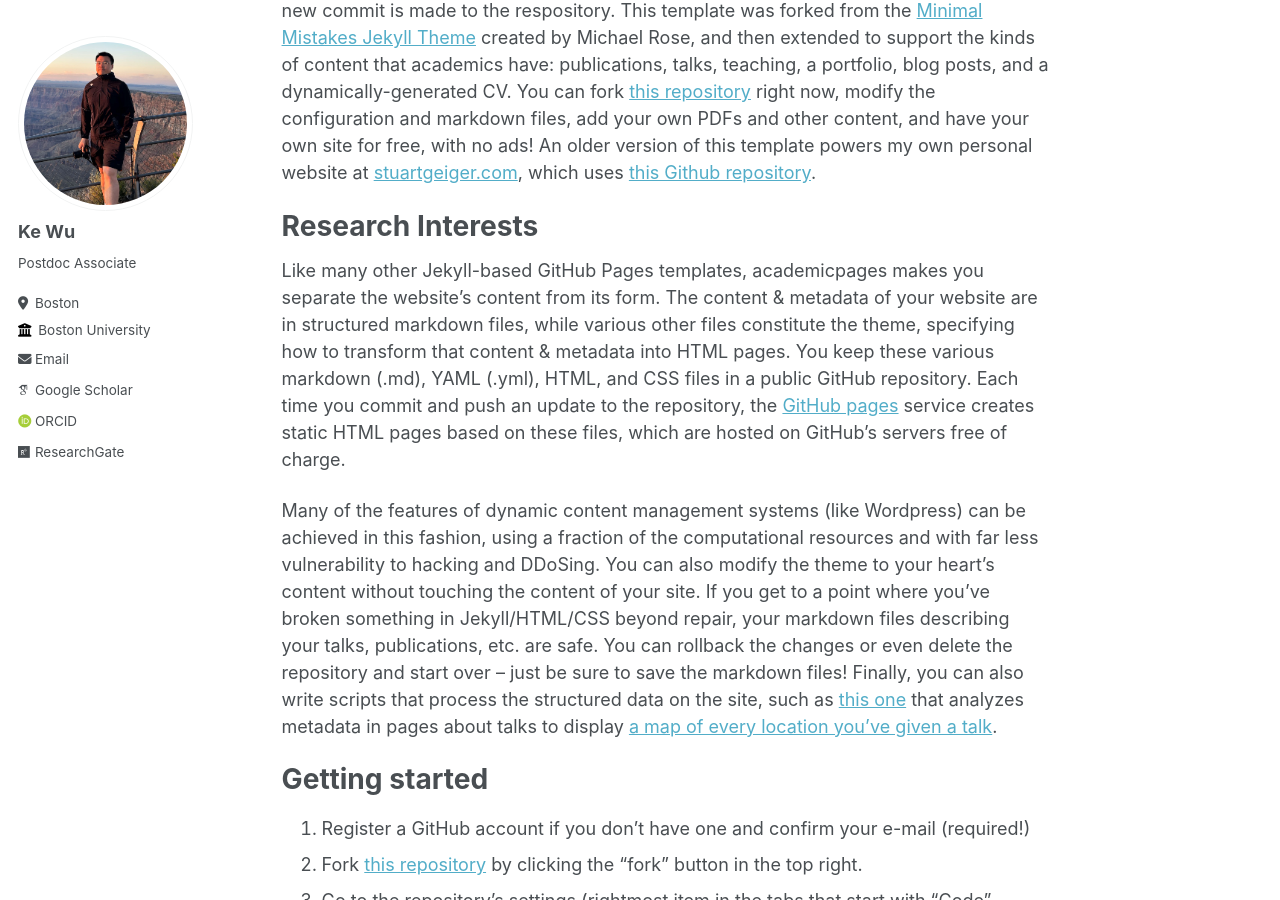
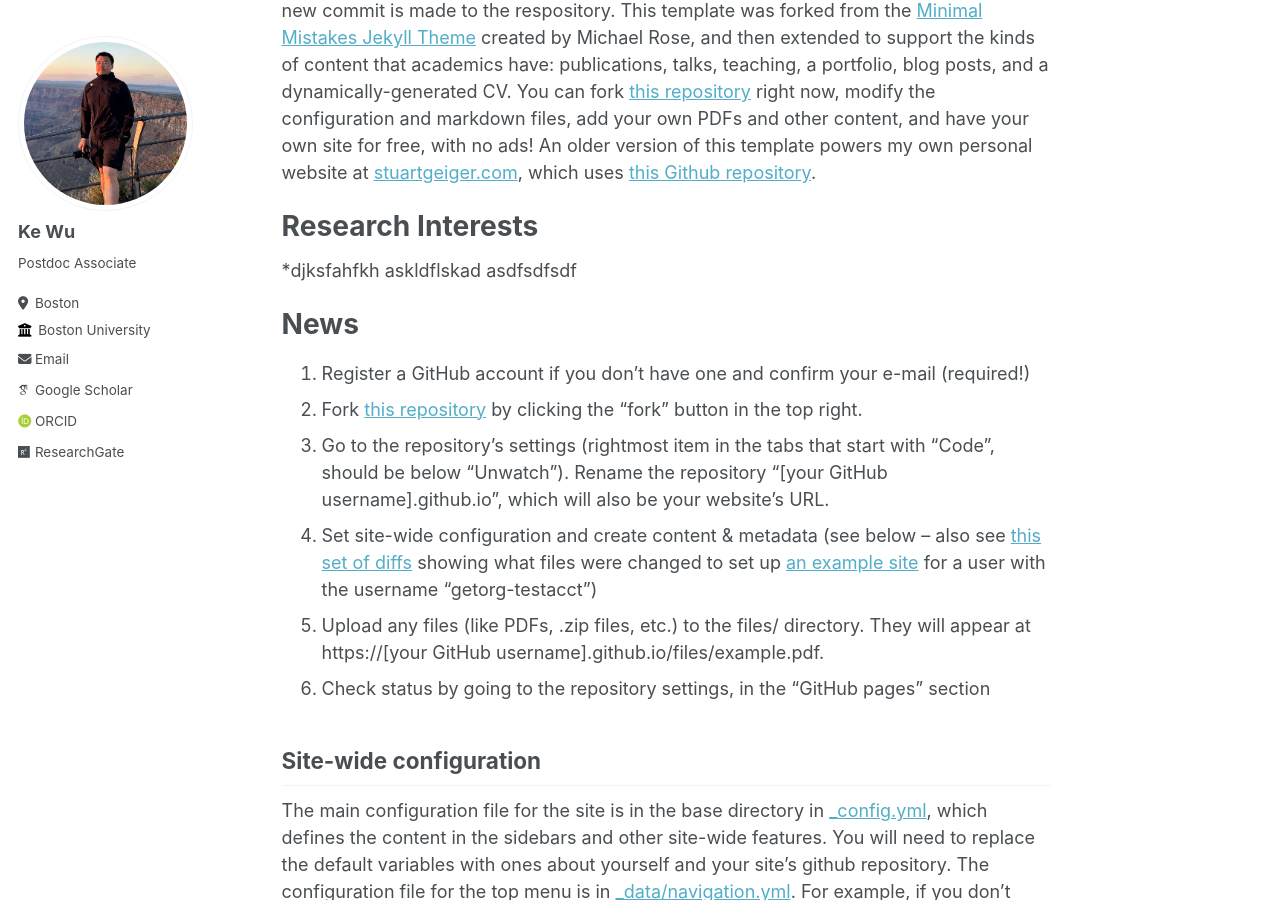
Before and after one commit to wuke0305/wuke0305.github.io, a Jekyll site: the page built from _pages/about.md, in a window 1280 px wide and 900 px high, scrolled down 244 px. Built offline with Jekyll 4.4.1, drawn with Linux system fonts in a browser that asks for light colours; some web fonts are replaced.

Commit message:
Update about.md

```diff
--- a/_pages/about.md
+++ b/_pages/about.md
@@ -11,11 +11,11 @@
 
 Research Interests
 ======
-Like many other Jekyll-based GitHub Pages templates, academicpages makes you separate the website's content from its form. The content & metadata of your website are in structured markdown files, while various other files constitute the theme, specifying how to transform that content & metadata into HTML pages. You keep these various markdown (.md), YAML (.yml), HTML, and CSS files in a public GitHub repository. Each time you commit and push an update to the repository, the [GitHub pages](https://pages.github.com/) service creates static HTML pages based on these files, which are hosted on GitHub's servers free of charge.
+*djksfahfkh
+askldflskad
+asdfsdfsdf
 
-Many of the features of dynamic content management systems (like Wordpress) can be achieved in this fashion, using a fraction of the computational resources and with far less vulnerability to hacking and DDoSing. You can also modify the theme to your heart's content without touching the content of your site. If you get to a point where you've broken something in Jekyll/HTML/CSS beyond repair, your markdown files describing your talks, publications, etc. are safe. You can rollback the changes or even delete the repository and start over -- just be sure to save the markdown files! Finally, you can also write scripts that process the structured data on the site, such as [this one](https://github.com/academicpages/academicpages.github.io/blob/master/talkmap.ipynb) that analyzes metadata in pages about talks to display [a map of every location you've given a talk](https://academicpages.github.io/talkmap.html).
-
-Getting started
+News
 ======
 1. Register a GitHub account if you don't have one and confirm your e-mail (required!)
 1. Fork [this repository](https://github.com/academicpages/academicpages.github.io) by clicking the "fork" button in the top right.
```
